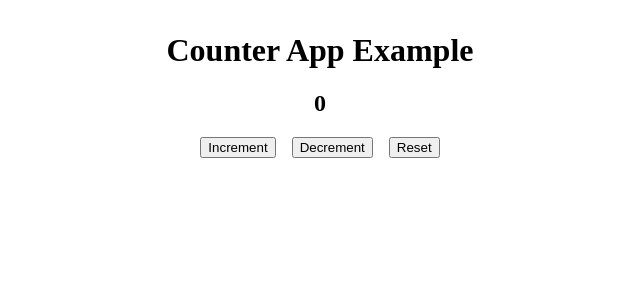
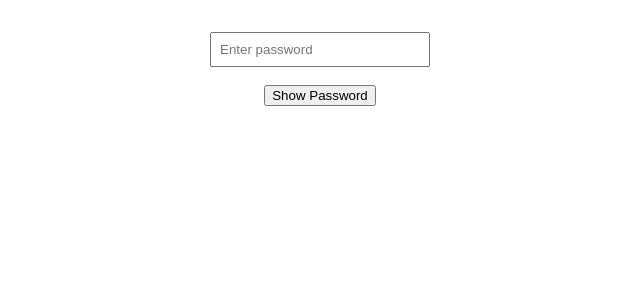
Before and after one commit to neel132/nihilent-angular-training, an Angular app: page / in a window 1280 px wide. Shown: the top 300 px of the page, without its empty margins (320-960 px from the left). Built offline with nearby package versions, Linux system fonts and the light colour scheme.

Commit message:
feat: show/hide password with signal and [type] binding

```diff
--- a/src/app/app.component.css
+++ b/src/app/app.component.css
@@ -1,8 +1,9 @@
-.counter {
+.container {
   text-align: center;
   margin-top: 2rem;
 }
 
-button {
-  margin: 0 0.5rem;
+input {
+  padding: 0.5rem;
+  width: 200px;
 }
--- a/src/app/app.component.html
+++ b/src/app/app.component.html
@@ -1,7 +1,8 @@
-<div class="counter">
-  <h1>{{ title }}</h1>
-  <h2>{{ count() }}</h2>
-  <button (click)="increment()">Increment</button>
-  <button (click)="decrement()">Decrement</button>
-  <button (click)="reset()">Reset</button>
+<div class="container">
+  <input [type]="inputType()" placeholder="Enter password" />
+  <br />
+  <br />
+  <button (click)="toggleVisibility()">
+    {{isVisible() ? 'Hide' : 'Show'}} Password
+  </button>
 </div>
--- a/src/app/app.component.ts
+++ b/src/app/app.component.ts
@@ -1,4 +1,4 @@
-import { Component, signal } from '@angular/core';
+import { Component, computed, signal } from '@angular/core';
 import { CommonModule } from '@angular/common';
 import { RouterOutlet } from '@angular/router';
 
@@ -10,22 +10,10 @@ import { RouterOutlet } from '@angular/router';
   styleUrl: './app.component.css'
 })
 export class AppComponent {
-  title = 'Counter App Example';
-  count = signal(0);
-
-  increment() {
-    console.log("Increment method called !");
-    this.count.update(value => value + 1);
+  isVisible = signal<boolean>(false);
+  inputType = computed(() => this.isVisible() ? 'text' : 'password'); // computed is read-only which has only single job to read the signals
+  toggleVisibility() {
+    // some logic to toggle
+    this.isVisible.update((value) => !value);
   }
-
-  decrement() {
-    console.log("Decrement method called !");
-    this.count.update(value => value && value - 1);
-  }
-
-  reset() {
-    console.log("Reset method called !");
-    this.count.set(0);
-  }
-
 }
```
